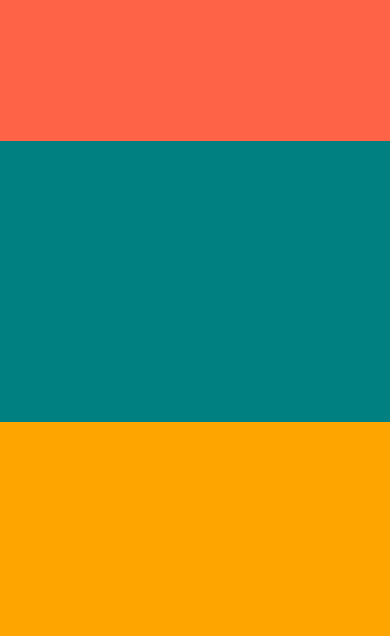
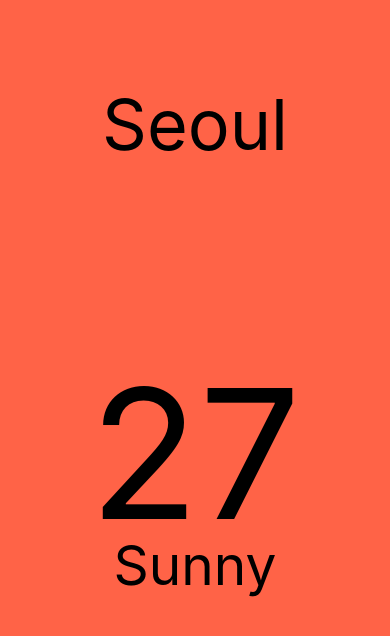
Before and after one commit to kangkong0805/Learn-to-React-Native, a React Native app: screen / in a window 390 px wide. Shown: the top 636 px of the page. Built offline with nearby package versions, Linux system fonts and the light colour scheme.

Commit message:
💄 Add : 날씨 페이지 퍼블리싱

```diff
--- a/App.js
+++ b/App.js
@@ -1,15 +1,43 @@
-import { StatusBar } from "expo-status-bar";
 import { StyleSheet, Text, View } from "react-native";
 
 export default function App() {
   return (
-    <View style={{ flex: 1 }}>
-      <View style={{ flex: 1, backgroundColor: "tomato" }} />{" "}
-      {/* 부모 요소 flex 크기의 1배 */}
-      <View style={{ flex: 2, backgroundColor: "teal" }} />{" "}
-      {/* 부모 요소 flex 크기의 2배 */}
-      <View style={{ flex: 3, backgroundColor: "orange" }} />{" "}
-      {/* 부모 요소 flex 크기의 3배 */}
+    <View style={styles.container}>
+      <View style={styles.city}>
+        <Text style={styles.cityContent}>Seoul</Text>
+      </View>
+      <View style={styles.weather}>
+        <Text style={styles.temperature}>27</Text>
+        <Text style={styles.condition}>Sunny</Text>
+      </View>
     </View>
   );
 }
+
+const styles = StyleSheet.create({
+  container: {
+    flex: 1,
+    backgroundColor: "tomato",
+  },
+  city: {
+    flex: 1,
+    justifyContent: "center",
+    alignItems: "center",
+  },
+  cityContent: {
+    fontSize: "70px",
+  },
+  weather: {
+    flex: 3,
+    justifyContent: "center",
+    alignItems: "center",
+    marginTop: "-150px",
+  },
+  temperature: {
+    fontSize: "180px",
+  },
+  condition: {
+    fontSize: "55px",
+    marginTop: "-30px",
+  },
+});
--- a/package.json
+++ b/package.json
@@ -9,13 +9,13 @@
     "web": "expo start --web"
   },
   "dependencies": {
-    "@expo/webpack-config": "^18.0.1",
     "expo": "~48.0.18",
     "expo-status-bar": "~1.4.4",
     "react": "18.2.0",
+    "react-native": "0.71.8",
+    "react-native-web": "~0.18.10",
     "react-dom": "18.2.0",
-    "react-native": "0.71.8",
-    "react-native-web": "~0.18.10"
+    "@expo/webpack-config": "^18.0.1"
   },
   "devDependencies": {
     "@babel/core": "^7.20.0"
```
Also changed, not shown: 2 other files (tests, documents, lock files or other folders).
